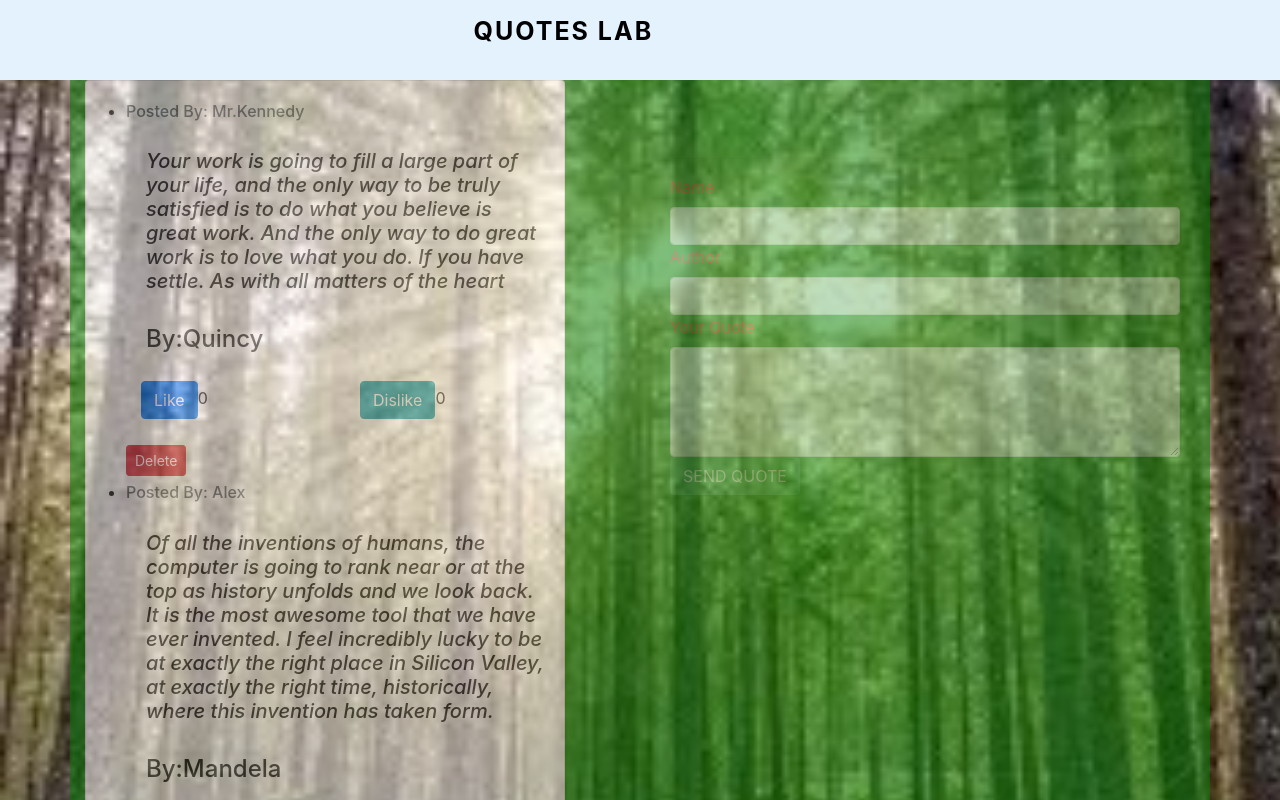
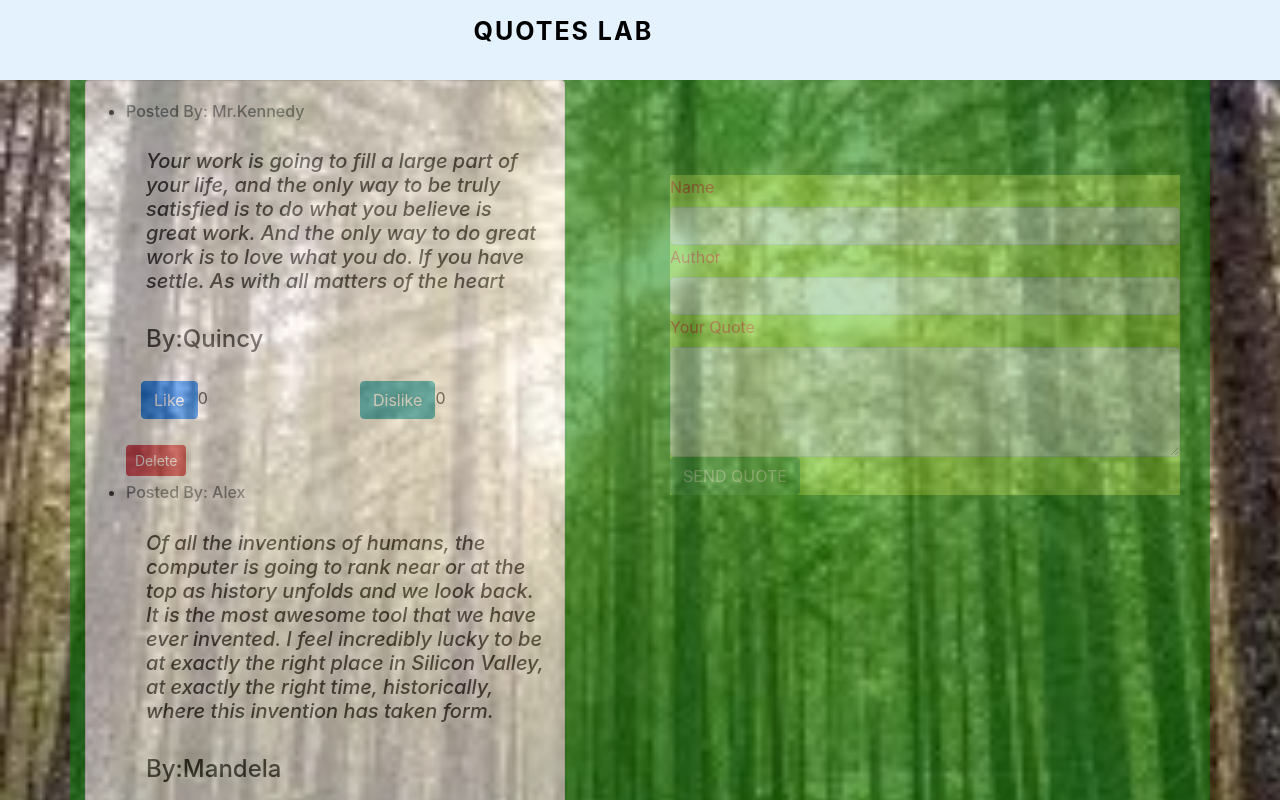
Before and after one commit to israelwangila/quote-app, an Angular app: page / in a window 1280 px wide. Shown: the top 800 px of the page. Built offline with nearby package versions, Linux system fonts and the light colour scheme.

Commit message:
styling html

```diff
--- a/src/app/quote-form/quote-form.component.css
+++ b/src/app/quote-form/quote-form.component.css
@@ -14,3 +14,6 @@ p{
 h2{
     color:green;
 }
+.dc{
+    background-color: greenyellow;
+}
```
